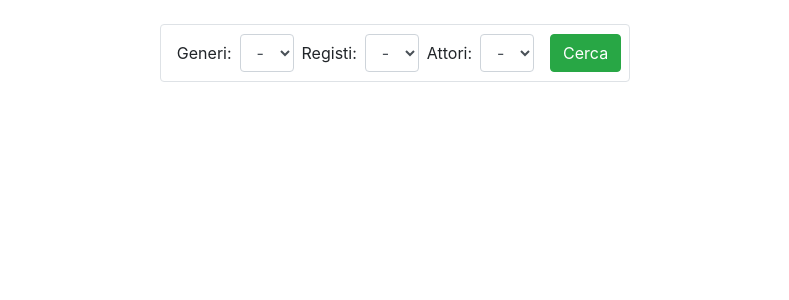
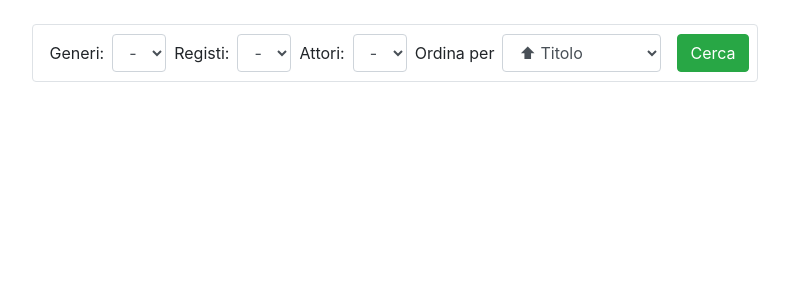
Before and after one commit to 15lollo15/django-moviesreviews, a Django app: template moviesreviews/movies/templates/movies/search.html in a window 1280 px wide. Shown: the part 56-356 px from the top of the page, without its empty margins (245-1034 px from the left). Run offline with Django 3.2, Linux system fonts and the light colour scheme; the template is opened without the code that fills it, so the values that code supplies are empty.

Commit message:
🖌 Order by selector

```diff
--- a/moviesreviews/movies/templates/movies/search.html
+++ b/moviesreviews/movies/templates/movies/search.html
@@ -8,9 +8,9 @@
 {% block content %}
     <center>
         <form method="GET" class="form-inline justify-content-center">
+            <input name="title" type="hidden" value="{{title}}"/>
             <div class="form-group border p-2 rounded">
                 <div class="form-group">
-                    <input name="title" type="hidden" value="{{title}}"/>
                     <label for="genres" class="p-2">Generi:</label>
                     <select name="genre" id="genres" class="form-control">
                         <option value="">-</option>
@@ -24,7 +24,6 @@
                     </select>
                 </div>
                 <div class="form-group">
-                    <input name="title" type="hidden" value="{{title}}"/>
                     <label for="director" class="p-2">Registi:</label>
                     <select name="director" id="director" class="form-control">
                         <option value="">-</option>
@@ -39,8 +38,7 @@
                         {% endfor %}
                     </select>
                 </div>
-                <div class="form-group" style="margin-right: 1em">
-                    <input name="title" type="hidden" value="{{title}}"/>
+                <div class="form-group" >
                     <label for="actors" class="p-2">Attori:</label>
                     <select name="actor" id="actors" class="form-control">
                         <option value="">-</option>
@@ -53,6 +51,18 @@
                                 {% endif %}
                             {% endif %}
                         {% endfor %}
+                    </select>
+                </div>
+                <div class="form-group" style="margin-right: 1em">
+                    <label for="order-by" class="p-2"> Ordina per</label>
+                    <select name="order-by" id="order-by" class="form-control">
+                        <option>⬆ Titolo</option>
+                        <option>⬇ Titolo</option>
+                        <option>⬆ Data uscita</option>
+                        <option>⬇ Data uscita</option>
+                        <option>⬆ Valutazione</option>
+                        <option>⬇ Valutazione</option>
+                        <option>🌟 Tendenze</option>
                     </select>
                 </div>
                 <button type="submit" class="btn btn-success">Cerca</button>
```
